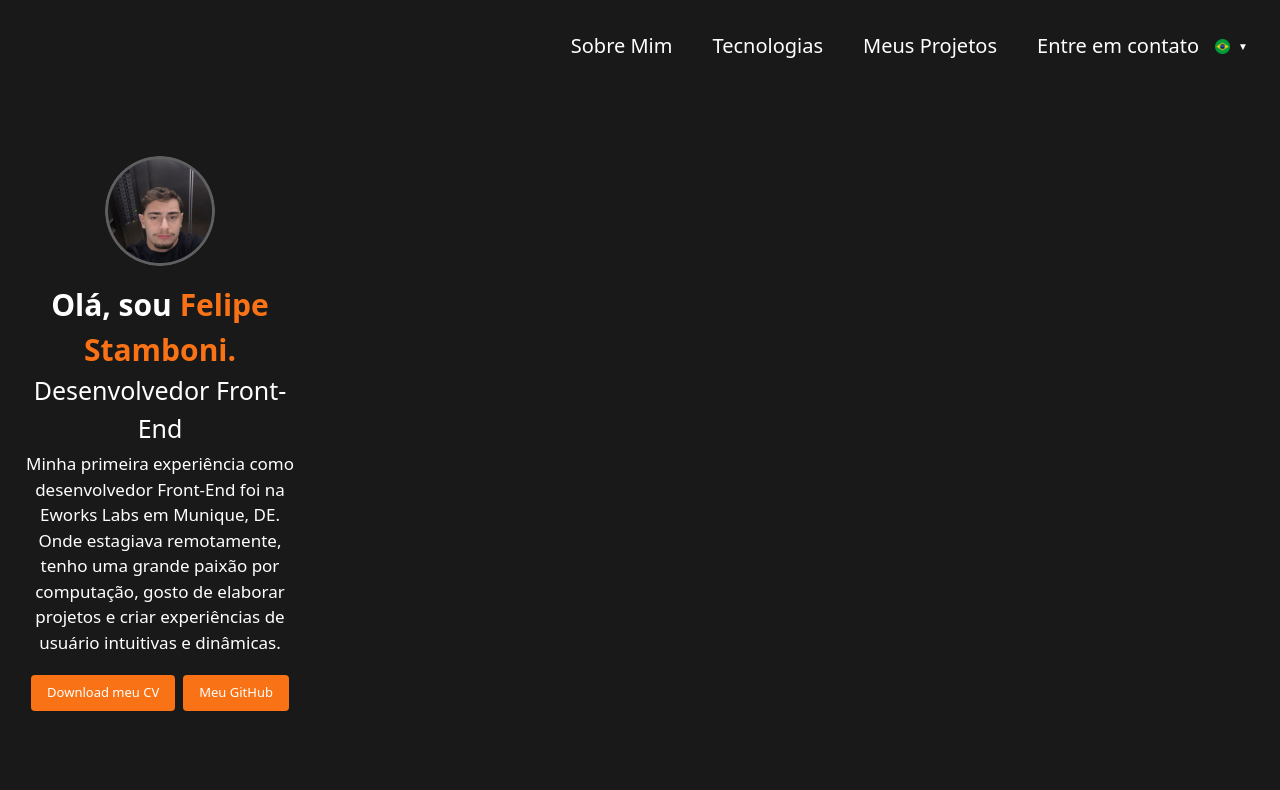
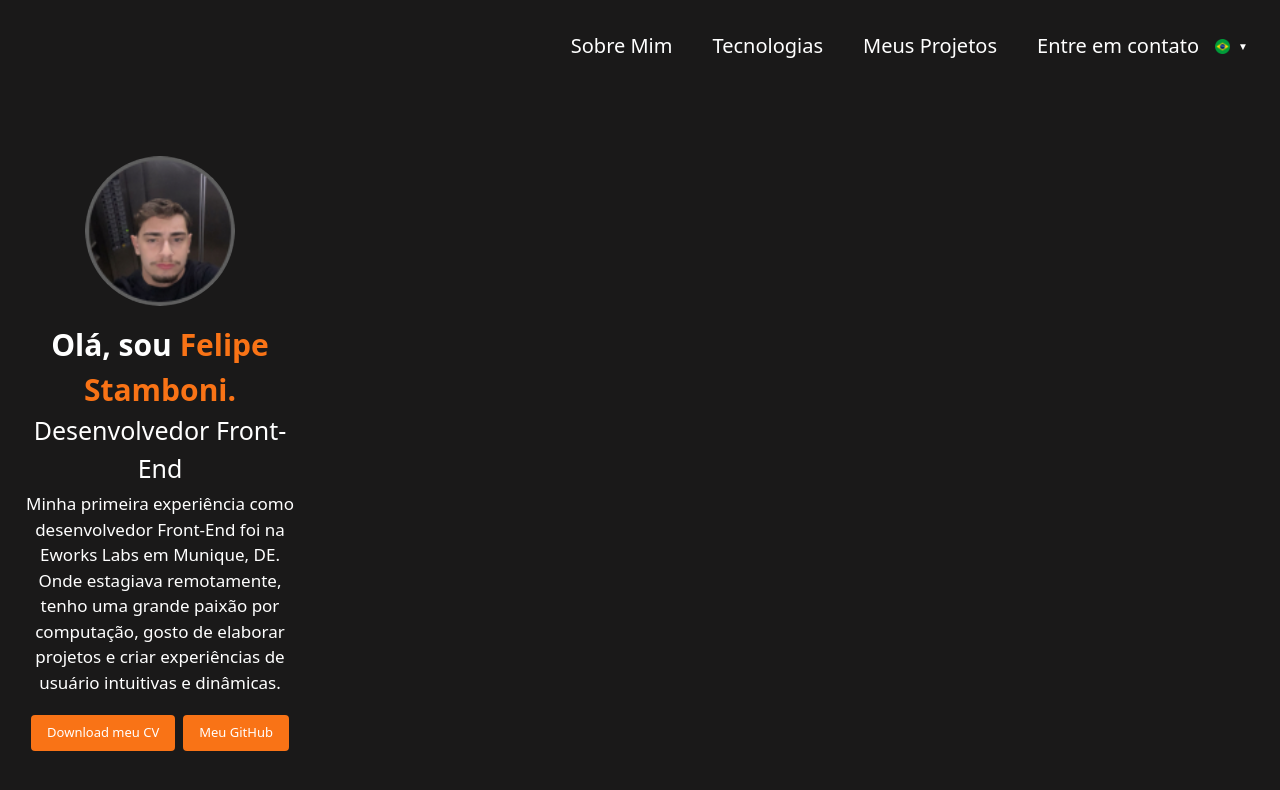
Before and after one commit to felipestambonidev/meuportifolioemnextjs, a Next.js app: page / in a window 1280 px wide. Shown: the top 790 px of the page. Built offline with nearby package versions, Linux system fonts and the light colour scheme.

Commit message:
edit: aumentei o tamanho da foto de perfil nas duas páginas

```diff
--- a/components/menulateral/index.tsx
+++ b/components/menulateral/index.tsx
@@ -7,8 +7,8 @@ export default function MenuLateral() {
         <Image
           src="/img/fotodeperfil/minhafotodeperfil.png"
           alt="Minha foto de perfil"
-          height={110}
-          width={110}
+          height={150}
+          width={150}
           className="rounded-full mb-4"
         />
         <h1 className="text-[30px] font-semibold text-center">
--- a/components/menulateralenglish/index.tsx
+++ b/components/menulateralenglish/index.tsx
@@ -7,8 +7,8 @@ export default function MenuLateralEng() {
         <Image
           src="/img/fotodeperfil/minhafotodeperfil.png"
           alt="Minha foto de perfil"
-          height={110}
-          width={110}
+          height={150}
+          width={150}
           className="rounded-full mb-4"
         />
         <h1 className="text-[30px] font-semibold text-center">
```
